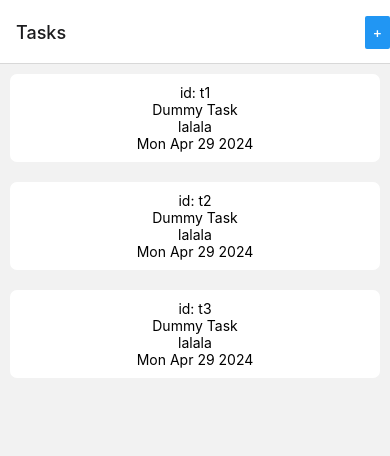
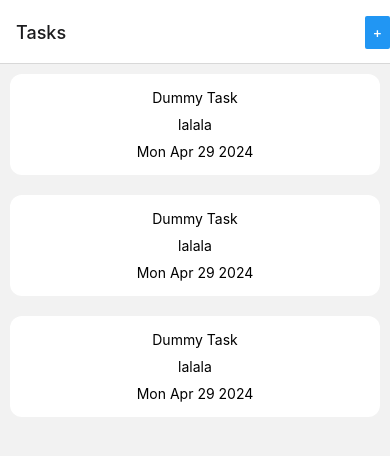
Before and after one commit to DmytroKhrishu/ThingsToDo, a React Native app: screen /Tasks in a window 390 px wide. Shown: the top 456 px of the page. Built offline with nearby package versions, Linux system fonts and the light colour scheme.

Commit message:
improved the modal, added a button for deleting task

```diff
--- a/components/TasksOutput/TaskItem.js
+++ b/components/TasksOutput/TaskItem.js
@@ -2,9 +2,8 @@ import { Pressable, StyleSheet, Text, View } from 'react-native';
 
 export default function TaskItem({ task, onClick }) {
   return (
-    <View style={styles.item}>
-      <Pressable android_ripple={{color: 'grey'}} onPress={onClick}>
-        <Text style={styles.itemText}>id: {task.id}</Text>
+    <View style={styles.itemContainer}>
+      <Pressable android_ripple={{color: 'grey'}} onPress={onClick} style={styles.item}>
         <Text style={styles.itemText}>{task.task}</Text>
         <Text style={styles.itemText}>{task.description}</Text>
         <Text style={styles.itemText}>{task.date}</Text>
@@ -14,15 +13,19 @@ export default function TaskItem({ task, onClick }) {
 }
 
 const styles = StyleSheet.create({
+  itemContainer: {
+    margin: 10,
+    borderRadius: 12,
+    elevation: 6,
+    backgroundColor: 'white',
+    overflow: 'hidden'
+  },
   item: {
     padding: 10,
-    margin: 10,
-    borderRadius: 7,
-    elevation: 6,
-    backgroundColor: 'white',
   },
   itemText: {
     textAlign: 'center',
     textAlignVertical: 'center',
+    margin: 5
   },
 });
--- a/screens/TaskDetails.js
+++ b/screens/TaskDetails.js
@@ -1,14 +1,39 @@
 import { useContext } from 'react';
-import { Text, View } from 'react-native';
+import { Button, StyleSheet, Text, View } from 'react-native';
 import { TasksContext } from '../store/tasks-context';
 
-export default function TaskDetails({ taskId }) {
+export default function TaskDetails({ taskId, onClose }) {
   const tasksCtx = useContext(TasksContext);
   const task = tasksCtx.tasks.find((task) => task.id === taskId);
 
+  function onDeleteTask(){
+    tasksCtx.deleteTask(taskId)
+    onClose();
+  }
+
   return (
-    <View>
-      <Text>{task.task}</Text>
+    <View style={styles.detailsContainer}>
+      <Text style={styles.text}>{task.task}</Text>
+      <Text style={styles.text}>{task.description}</Text>
+      <Text style={styles.text}>{task.date}</Text>
+      <Button title="Delete Task" onPress={onDeleteTask} />
+      <Button title="Close" onPress={onClose} />
     </View>
   );
 }
+
+const styles = StyleSheet.create({
+  detailsContainer: {
+    padding: 15,
+    margin: 20,
+    marginTop: 150,
+    backgroundColor: 'white',
+    elevation: 8,
+    borderRadius: 8
+  },
+  text: {
+    textAlign: 'center',
+    fontSize: 20,
+    margin: 5
+  }
+})
--- a/screens/Tasks.js
+++ b/screens/Tasks.js
@@ -1,18 +1,21 @@
 import { useContext, useState } from 'react';
 import TaskList from '../components/TasksOutput/TaskList';
 import { TasksContext } from '../store/tasks-context';
-import { Button, Modal } from 'react-native';
+import { Button, Modal, StyleSheet } from 'react-native';
 import TaskDetails from './TaskDetails';
 
 export default function Tasks() {
   const [modalIsVisible, setModalIsVisible] = useState(false);
-  const [clickedItemId, setClickedItemId] = useState('')
+  const [clickedItemId, setClickedItemId] = useState('');
   const tasksCtx = useContext(TasksContext);
   const tasks = tasksCtx.tasks;
 
-
   function openModal() {
     setModalIsVisible(true);
+  }
+
+  function closeModal() {
+    setModalIsVisible(false);
   }
 
   function onItemClick(id) {
@@ -20,14 +23,26 @@ export default function Tasks() {
     openModal();
   }
 
-
   return (
     <>
-      <Modal transparent visible={modalIsVisible} animationType="slide">
-        <TaskDetails taskId={clickedItemId} />
-        <Button title="Close" onPress={() => setModalIsVisible(false)} />
+      <Modal
+        transparent
+        visible={modalIsVisible}
+        animationType="slide"
+        style={styles.modal}
+      >
+        <TaskDetails taskId={clickedItemId} onClose={closeModal} />
       </Modal>
       <TaskList tasks={tasks} onItemClick={onItemClick} />
     </>
   );
 }
+
+const styles = StyleSheet.create({
+  modal: {
+    flex: 1,
+    backgroundColor: 'white',
+    marginTop: 35,
+    padding: 20,
+  },
+});
```
